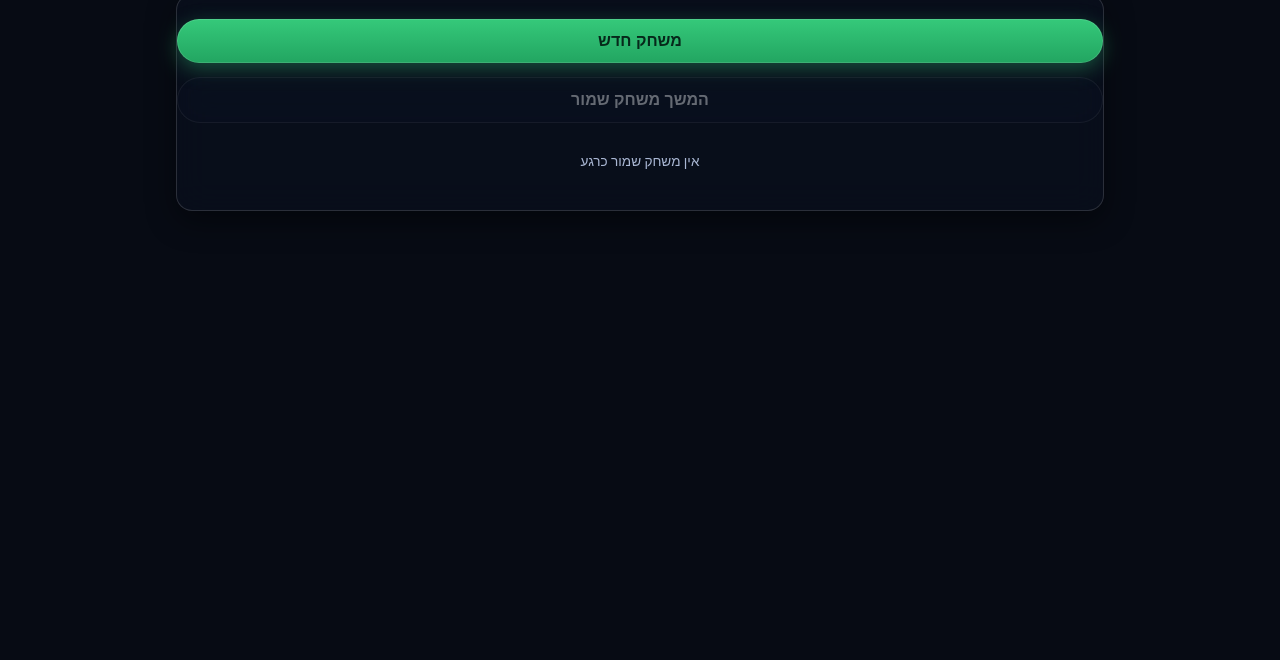
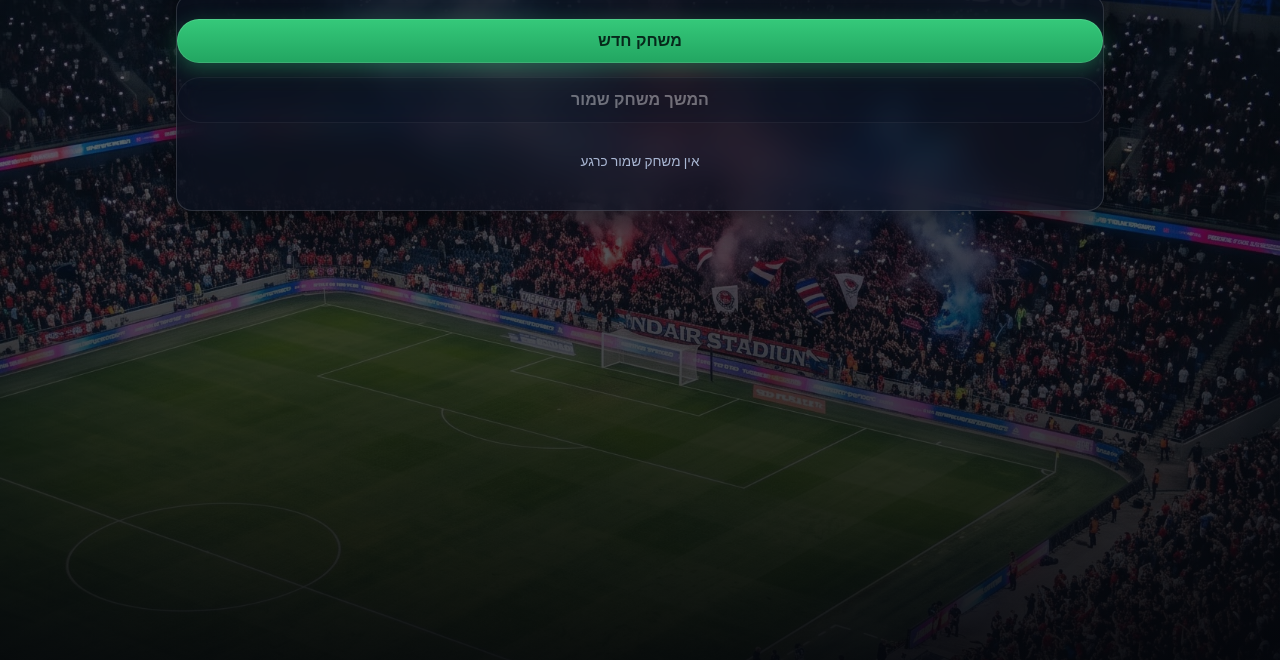
Before and after one commit to Amitaiwe/fm-lite, a website with bundled scripts: page index.html in a window 1280 px wide. Shown: the part 140-800 px from the top of the page. Built offline with nearby package versions, Linux system fonts and the light colour scheme; files whose address does not match are found by name.

Commit message:
Add files via upload

```diff
--- a/css/style.css
+++ b/css/style.css
@@ -32,7 +32,7 @@ html,
 body {
   margin: 0;
   padding: 0;
-  background: var(--stadium-navy);
+  background: transparent;
   color: var(--text);
   font-family: "Rubik", "Segoe UI", "Arial Hebrew", Arial, sans-serif;
   direction: rtl;
@@ -56,7 +56,7 @@ body::before {
       rgba(5, 8, 15, 0.74) 62%,
       rgba(4, 6, 11, 0.95) 100%
     ),
-    url("img/bg.jpg");
+    url("../img/bg.jpg");
   background-size: cover;
   background-position: center 35%;
   background-repeat: no-repeat;
```
